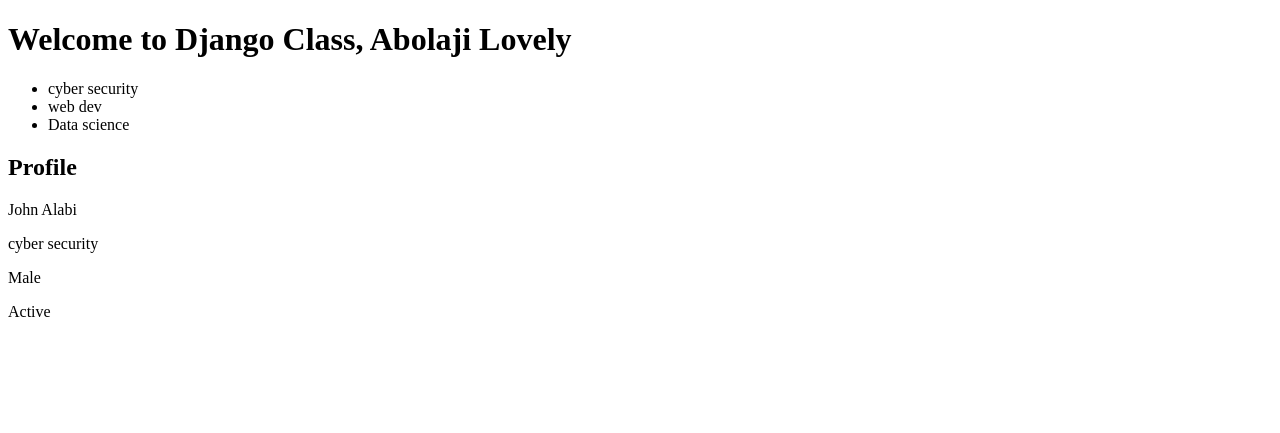
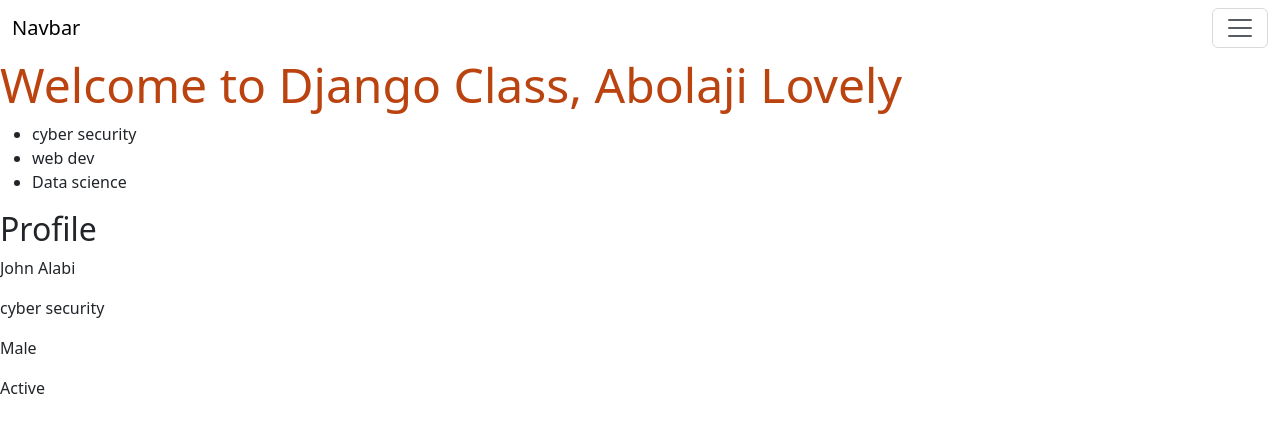
Before and after one commit to mubarakm-dev/Learning-Management-System, a Django app: page / in a window 1280 px wide. Shown: the top 433 px of the page. Run offline with Django 5.2, Linux system fonts and the light colour scheme; some libraries are stand-ins or nearby versions.

Commit message:
Refactor templates to extend base layout and implement static file loading

```diff
--- /dev/null
+++ b/static/css/style.css
@@ -0,0 +1,7 @@
+/* 1rem = 16px */
+
+
+.text-mi{
+    font-size: 3rem;
+    color:rgb(186, 67, 16);
+}
--- a/templates/accounts/index.html
+++ b/templates/accounts/index.html
@@ -1,12 +1,10 @@
-<!DOCTYPE html>
-<html lang="en">
-<head>
-    <meta charset="UTF-8">
-    <meta name="viewport" content="width=device-width, initial-scale=1.0">
-    <title>Document</title>
-</head>
-<body>
-    <h1>Welcome to Django Class, {{userName}}</h1>
+
+{% extends "base.html" %}
+    {% load static %}
+
+    {% block content %}
+
+    <h1 class="text-mi"> Welcome to Django Class, {{userName|default:"Guest"}}</h1>
     <ul>
         {% for course in courses  %}
         <li>{{course}}</li>
@@ -26,5 +24,4 @@
         <p>Inactive</p>
     {% endif %}
 
-</body>
-</html>
+    {% endblock content %}
--- /dev/null
+++ b/templates/base.html
@@ -0,0 +1,56 @@
+
+<!DOCTYPE html>
+<html lang="en">
+<head>
+    <meta charset="UTF-8">
+    <meta name="viewport" content="width=device-width, initial-scale=1.0">
+    <title>Document</title>
+    {% load static %}
+    <link rel="stylesheet" href="{% static "css/style.css" %}">
+    <link href="https://cdn.jsdelivr.net/npm/bootstrap@6.0.0-alpha.2/dist/css/bootstrap.min.css" rel="stylesheet" integrity="sha384-MKn5NWVBEuQXJE7TSKSgPUmMiSCmVTfCsR+VSSeQpHnoyJQZZFn/kBn+Ht5jZDPQ" crossorigin="anonymous">
+</head>
+<body>
+
+    <nav class="navbar sm:navbar-expand bg-1 fg-2">
+  <div class="container-fluid">
+    <a class="navbar-brand" href="#">Navbar</a>
+    <button class="btn-icon navbar-toggler" type="button" data-bs-toggle="drawer" data-bs-target="#navbarNav" aria-controls="navbarNav" aria-label="Toggle navigation">
+      <span class="navbar-toggler-icon" aria-hidden="true"></span>
+    </button>
+    <dialog class="drawer drawer-end" id="navbarNav" aria-labelledby="navbarNavLabel">
+      <div class="drawer-header">
+        <h5 class="drawer-title" id="navbarNavLabel">Menu</h5>
+        <button type="button" class="btn-close" data-bs-dismiss="drawer" aria-label="Close"></button>
+      </div>
+      <div class="drawer-body">
+        <ul class="navbar-nav">
+          <li class="nav-item">
+            <a class="nav-link active" aria-current="page" href="{% url "home" %}">Home</a>
+          </li>
+          <li class="nav-item">
+            <a class="nav-link" href="{% url "about" %}">About</a>
+          </li>
+          <li class="nav-item">
+            <a class="nav-link" href="#">Pricing</a>
+          </li>
+          <li class="nav-item">
+            <a class="nav-link disabled" aria-disabled="true">Disabled</a>
+          </li>
+        </ul>
+      </div>
+    </dialog>
+  </div>
+</nav>
+
+
+{% block content %}
+{% endblock content %}
+
+
+    <footer>
+
+    </footer>
+
+</body>
+<script type="module" src="https://cdn.jsdelivr.net/npm/bootstrap@6.0.0-alpha.2/dist/js/bootstrap.bundle.min.js" integrity="sha384-+PW0IDVGGwmpaBQvcXY+W0BcpHpITFB3dSfSoGvDdHtLbrLpSbpGcvtQRM/BJpz+" crossorigin="anonymous"></script>
+</html>
```
Also changed, not shown: templates/accounts/about.html (+10 -11 lines).
